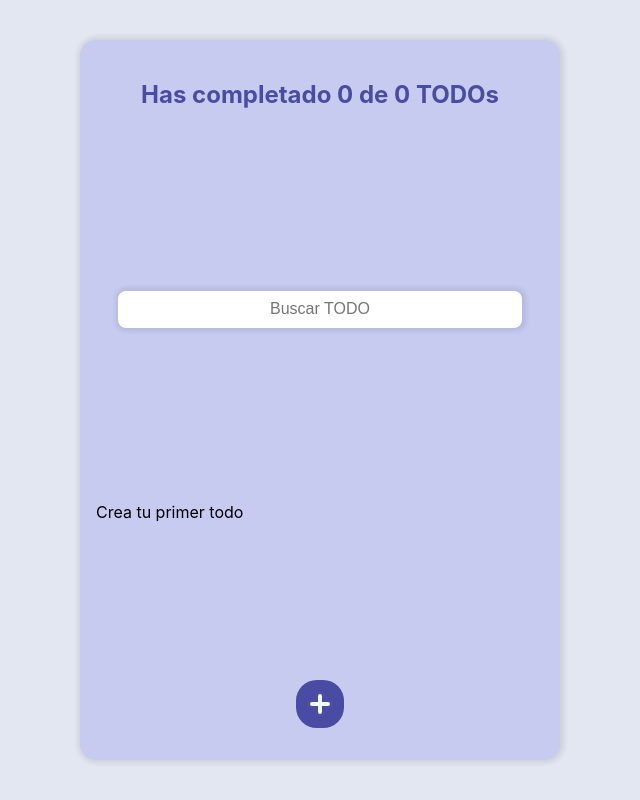
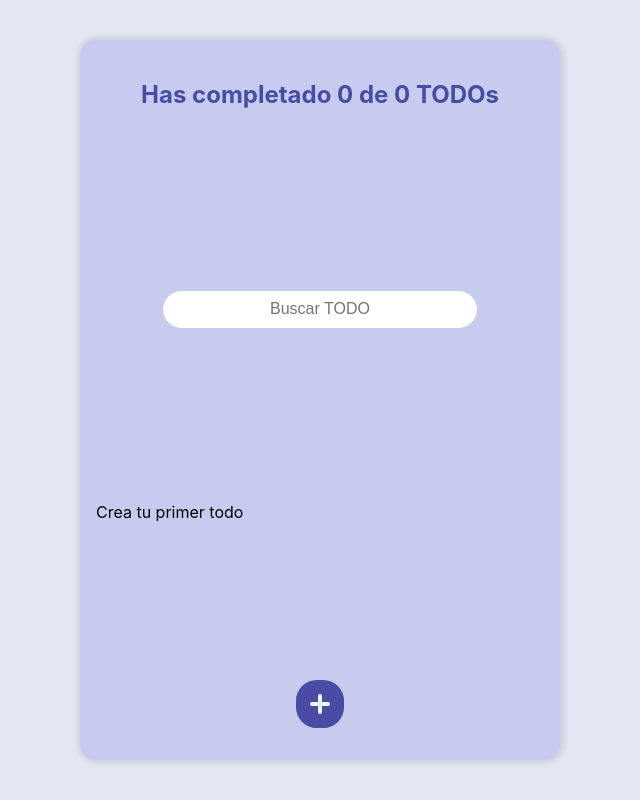
Before and after one commit to emazou/todo-app, a React (Create React App) app: page / in a window 1280 px wide. Shown: the whole page, without its empty margins (320-960 px from the left). Built offline with nearby package versions, Linux system fonts and the light colour scheme.

Commit message:
modification of search engine width

```diff
--- a/src/styles/TodoSearch.css
+++ b/src/styles/TodoSearch.css
@@ -1,12 +1,11 @@
 .TodoSearch{
-    border-radius: 0.5rem;
-    width: 90%;
+    border-radius: 3rem;
+    width: 70%;
     height: 2.3rem;
     font-size: 1rem;
     text-align: center;
     border: none;
-    box-shadow: 1px 0px 5px 3px rgba(21, 22, 47, 0.102);
     color: #554875;
     margin: 1rem 0;
-    outline: none;
+    outline-color: rgb(120, 200, 174);
 }
```
